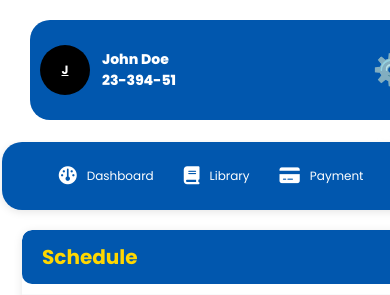
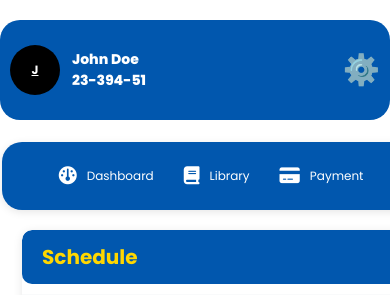
Before and after one commit to only0jaja/Student-Dashboard, a PHP site: page / in a window 390 px wide; the page is wider, and only the part inside the window is pictured. Shown: the top 295 px of that part. Run offline with PHP 8.4, Linux system fonts and the light colour scheme.

Commit message:
css update

```diff
--- a/dashboard.css
+++ b/dashboard.css
@@ -65,7 +65,6 @@ body {
     border-radius: 30px;
     background-color: var(--blue);
     box-sizing: border-box;
-    margin-left: 30px;
 }
 /* --------LEFT SECTION-------- */
 .l-section {
@@ -622,7 +621,7 @@ body {
     }
 
     .main_header {
-        height: 140px;
+        height: 130px;
     }
 
     .sidebar {
```
